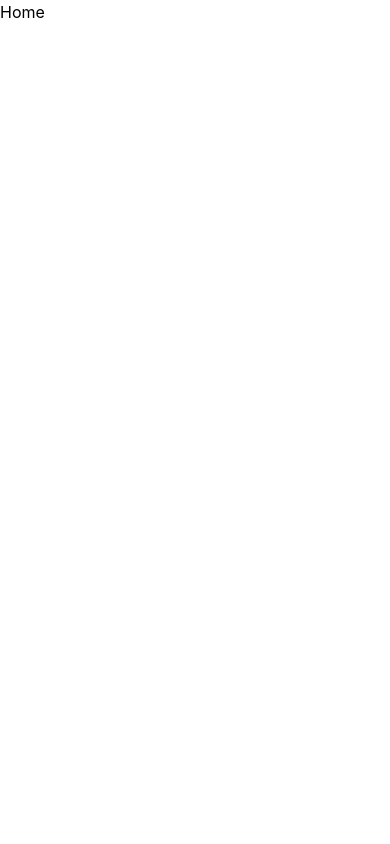
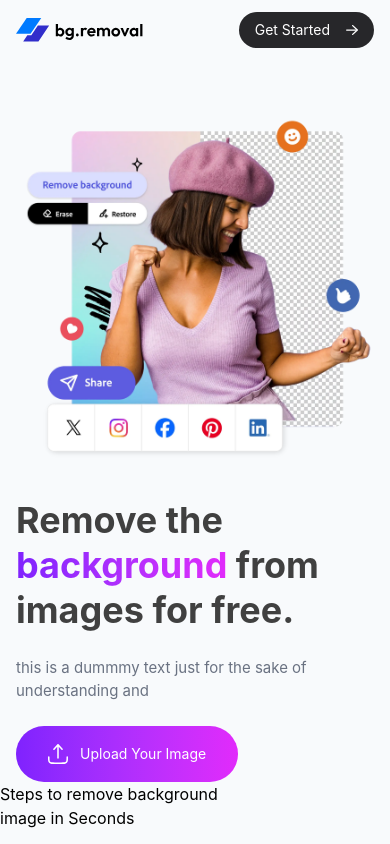
Before and after one commit to it-is-Abhishek/bg-remover, a React (Vite) app: page / in a window 390 px wide. Built offline with nearby package versions, Linux system fonts and the light colour scheme.

Commit message:
feat: implement Header section with upload button and responsive layout

```diff
--- a/src/App.jsx
+++ b/src/App.jsx
@@ -3,12 +3,13 @@
 import Home from "./pages/Home";
 import BuyCredit from './pages/buyCredit';
 import Result from "./pages/Result";
+import Navbar from './components/Navbar';
 
 
 const App = () => {
   return (
-    <div>
-
+    <div className='min-h-screen bg-slate-50'>
+      <Navbar />
       <Routes>
         <Route path = '/' element = {<Home/>} />
         <Route path = '/result' element = {<Result/>} />
--- /dev/null
+++ b/src/components/Header.jsx
@@ -0,0 +1,30 @@
+import React from 'react'
+import { assets } from '../assets/assets'
+
+const Header = () => {
+  return (
+    <div className='flex items-center justify-between max-sm:flex-col-reverse gap-y-10 px-4 mt-10 lg:px-44 sm:mt-20' >
+            {/* {left Side} */}
+        <div>
+<h1 className='text-4xl xl:text-5xl 2xl:text-6xl font-bold text-neutral-700 leading-tight'>
+                Remove the <br className="max-md:hidden"/> <span className='bg-gradient-to-r from-violet-600 to-fuchsia-500 bg-clip-text text-transparent'>background</span> from <br className="max-md:hidden" /> images for free.
+            </h1>
+            <p className='my-6 text-[15px] text-gray-500'>this is a dummmy text just for the sake of understanding and </p>
+            <div>
+                <input type="file" name = "" id = "upload1" hidden/>
+                <label className='inline-flex gap-3 px-8 py-3.5 rounded-full cursor-pointer bg-gradient-to-r from-violet-600 to-fuchsia-500 m-auto hover:scale-105 transition-all duration-700' htmlFor="upload1">
+                    <img width = {20} src={assets.upload_btn_icon} alt = ""/>
+                    <p className='py-1 text-white text-sm'>Upload Your Image</p>
+                </label>
+            </div>
+        </div>
+            {/* {Right Side} */}
+
+        <div className='w-full max-w-md'>
+            <img src={assets.header_img} alt=''/>
+        </div>
+    </div>
+  )
+}
+
+export default Header
--- /dev/null
+++ b/src/components/Navbar.jsx
@@ -0,0 +1,18 @@
+import React from 'react'
+import { assets } from "../assets/assets"
+import { Link } from 'react-router-dom'
+
+const Navbar = () => {
+  return (
+    <div className="flex items-center justify-between mx-4 py-3 lg:mx-44">
+      <Link to = "/">
+        <img src={assets.logo} alt="Logo" className="w-32 sm:w-44" />
+      </Link>
+        <button className='bg-zinc-800 text-white flex items-center gap-4 px-4 py-2 sm:py-3 text-sm rounded-full'>
+          Get Started <img src = {assets.arrow_icon} alt = "" className='w-3 sm:w-4'/>
+        </button>
+    </div>
+  )
+}
+
+export default Navbar
--- /dev/null
+++ b/src/components/Steps.jsx
@@ -0,0 +1,11 @@
+import React from 'react'
+
+const Steps = () => {
+  return (
+    <div>
+        <h1> Steps to remove background <br/> image in Seconds</h1>
+    </div>
+  )
+}
+
+export default Steps
--- a/src/pages/Home.jsx
+++ b/src/pages/Home.jsx
@@ -1,9 +1,12 @@
 import React from "react"
+import Header from "../components/Header";
+import Steps from "../components/Steps";
 
 const Home = () => {
     return (
         <div>
-            Home
+            <Header/>
+            <Steps/>
         </div>
     );
 };
```
